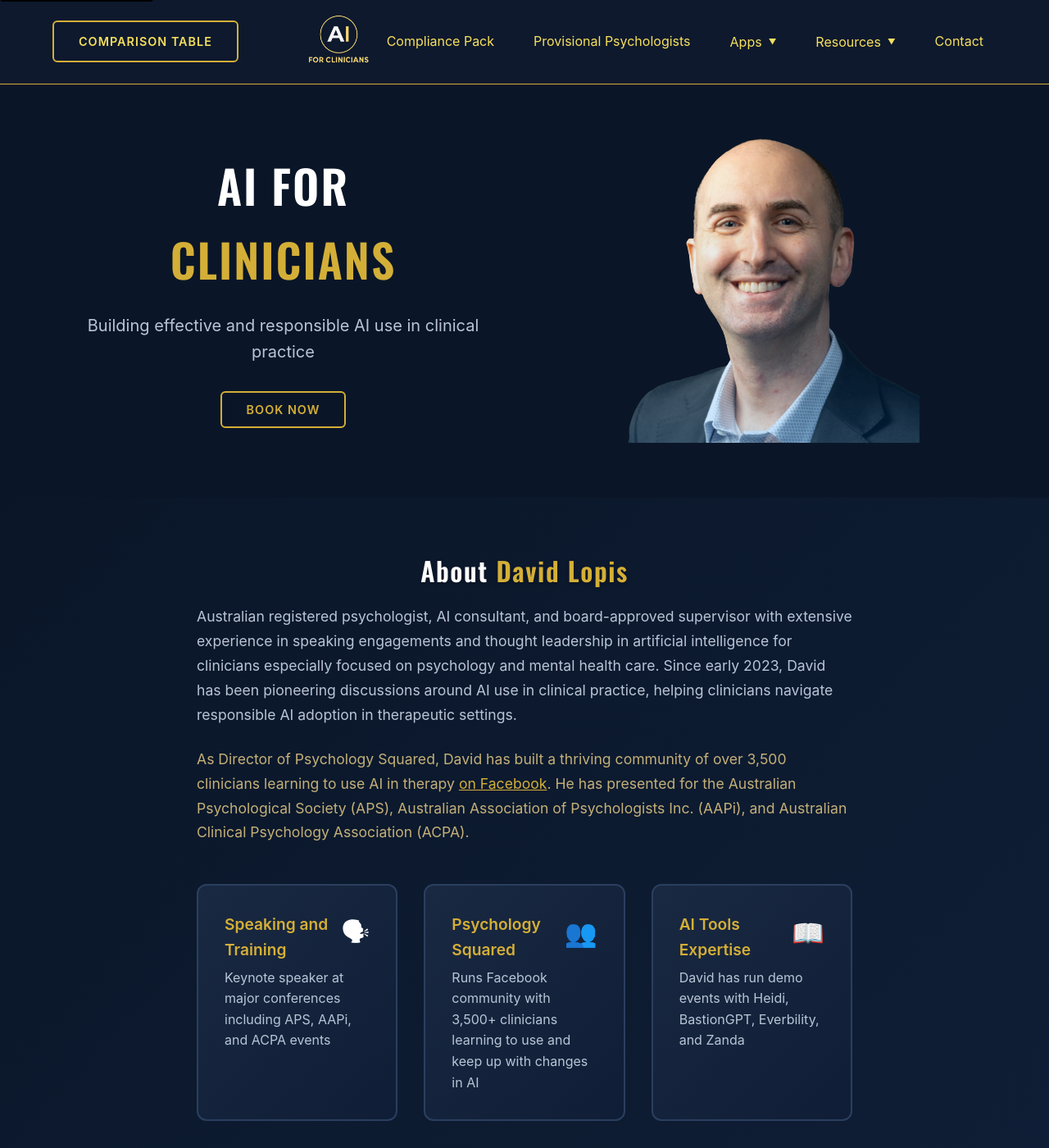
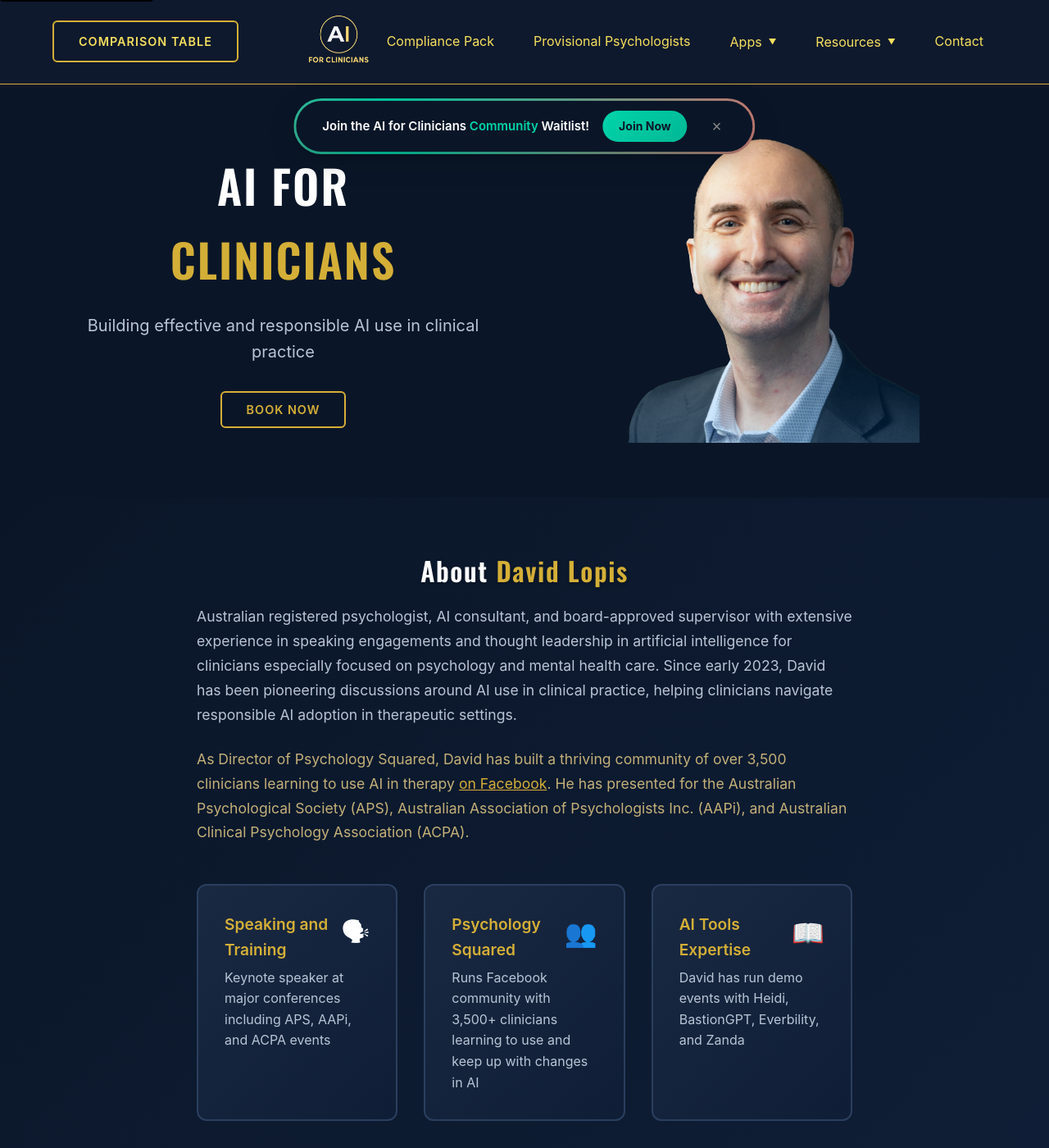
Before and after one commit to keisler-au/aiforclin, a Jekyll site: the page built from index.html, in a window 1280 px wide and 1400 px high. Shown: the whole window at 82% size. Built offline with Jekyll 4.4.1, drawn with Linux system fonts in a browser that asks for light colours.

Commit message:
community-banner

```diff
--- /dev/null
+++ b/_includes/banner.html
@@ -0,0 +1,10 @@
+
+<aside class="banner-container" id="waitlistBanner" role="complementary" aria-label="Waitlist notification">
+    <div class="banner">
+        <p class="banner-text">
+            Join the AI for Clinicians <span class="banner-highlight">Community</span> Waitlist!
+        </p>
+        <a class="banner-cta-button" href="./community">Join Now</a>
+        <button class="banner-close-button" onclick="closeBanner()" aria-label="Close banner">&times;</button>
+    </div>
+</aside>
--- a/_layouts/default.html
+++ b/_layouts/default.html
@@ -19,6 +19,7 @@
 
     <!-- Main Styles -->
     <link rel="stylesheet" href="{{ '/assets/css/main.css' | relative_url }}" />
+    <link rel="stylesheet" href="{{ '/assets/css/banner.css' | relative_url }}" />
     <link rel="stylesheet" href="{{ '/assets/css/booking-modal.css' | relative_url }}" />
     <link rel="stylesheet" href="{{ '/assets/css/cards.css' | relative_url }}" />
     <link rel="stylesheet" href="{{ '/assets/css/nav.css' | relative_url }}" />
@@ -49,6 +50,7 @@
   </head>
   <body>
     {% include nav-bar.html %}
+    {% include banner.html %}
     <!-- {% if page.subnav %} {% include sub-nav.html %} {% endif %} -->
 
     <main id="main" role="main">
--- /dev/null
+++ b/assets/css/banner.css
@@ -0,0 +1,99 @@
+.banner-container {
+    position: fixed;
+    top: 120px;
+    left: 50%;
+    transform: translateX(-50%);
+    z-index: 1000;
+    padding: 3px;
+    background: linear-gradient(90deg, #00d4aa, #ff6b6b, #00d4aa);
+    background-size: 200% 200%;
+    border-radius: 50px;
+    animation: gradientRotate 3s linear infinite;
+}
+
+@keyframes gradientRotate {
+    0% {
+        background-position: 0% 50%;
+    }
+
+    100% {
+        background-position: 200% 50%;
+    }
+}
+
+.banner {
+    background: #0a1628;
+    border-radius: 48px;
+    padding: 12px 32px;
+    display: flex;
+    align-items: center;
+    gap: 16px;
+    box-shadow: 0 8px 32px rgba(0, 0, 0, 0.3);
+}
+
+.banner-text {
+    color: white;
+    font-size: 15px;
+    font-weight: 600;
+    white-space: nowrap;
+    margin: 0;
+}
+
+.banner-text .banner-highlight {
+    color: #00d4aa;
+}
+
+.banner-cta-button {
+    background: linear-gradient(135deg, #00d4aa, #00b894);
+    color: #0a1628;
+    border: none;
+    padding: 8px 20px;
+    border-radius: 25px;
+    font-weight: 700;
+    font-size: 14px;
+    cursor: pointer;
+    transition: all 0.3s ease;
+    white-space: nowrap;
+}
+
+.banner-cta-button:hover {
+    transform: scale(1.05);
+    box-shadow: 0 4px 16px rgba(0, 212, 170, 0.4);
+}
+
+.banner-close-button {
+    background: transparent;
+    border: none;
+    color: #888;
+    font-size: 20px;
+    cursor: pointer;
+    padding: 0;
+    width: 24px;
+    height: 24px;
+    display: flex;
+    align-items: center;
+    justify-content: center;
+    transition: color 0.3s ease;
+    margin-left: 8px;
+}
+
+.banner-close-button:hover {
+    color: #fff;
+}
+
+
+@media (max-width: 640px) {
+    .banner {
+        padding: 10px 20px;
+        gap: 12px;
+    }
+
+    .banner-text {
+        font-size: 13px;
+    }
+
+    .banner-cta-button {
+        padding: 6px 16px;
+        font-size: 13px;
+    }
+}
```
